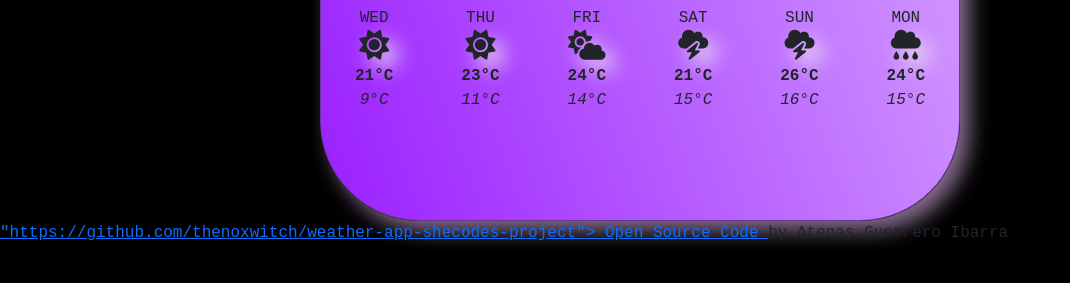
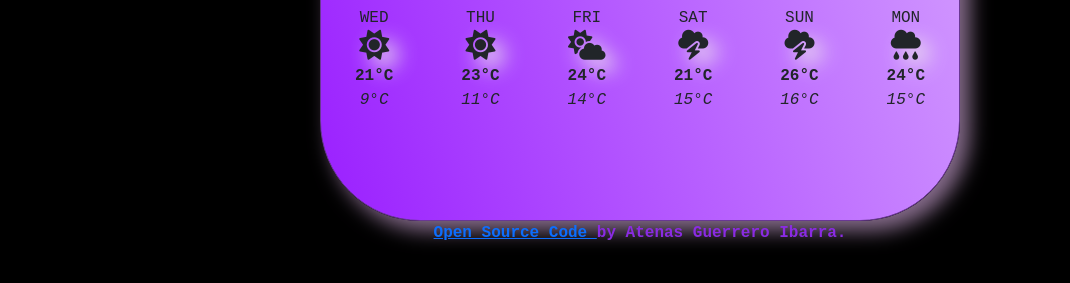
Before and after one commit to thenoxwitch/weather-app-shecodes-project, a plain HTML site: page index.html in a window 1280 px wide. Shown: the part 497-780 px from the top of the page, without its empty margins (0-1070 px from the left). Drawn offline with nearby package versions, Linux system fonts and the light colour scheme.

Commit message:
corrected bottom-link css and html

```diff
--- a/index.html
+++ b/index.html
@@ -141,11 +141,12 @@
       ></script>
       <script src="src/index.js"></script>
 
-      <a href class="bottom-link"
-        >"https://github.com/thenoxwitch/weather-app-shecodes-project"> Open
-        Source Code
-      </a>
-      by Atenas Guerrero Ibarra
+      <p class="bottom-link">
+        <a href="https://github.com/thenoxwitch/weather-app-shecodes-project">
+          Open Source Code
+        </a>
+        by Atenas Guerrero Ibarra.
+      </p>
     </body>
   </html>
 </html>
--- a/src/styles.css
+++ b/src/styles.css
@@ -21,7 +21,7 @@ button {
   right: -0px;
 }
 
-.button-link {
+.bottom-link {
   text-align: center;
   color: blueviolet;
 }
```
